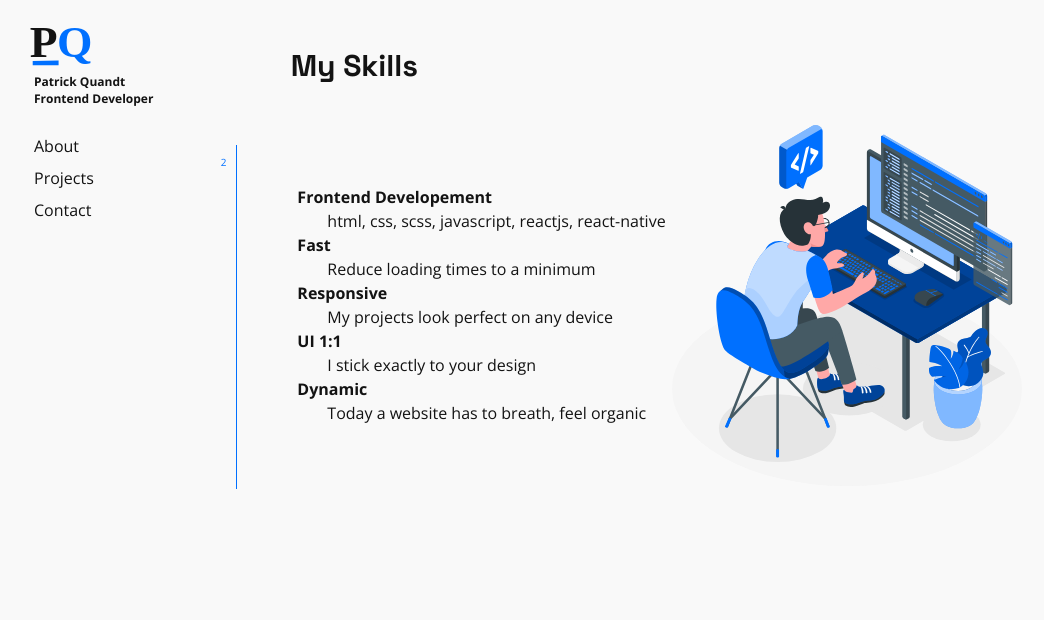
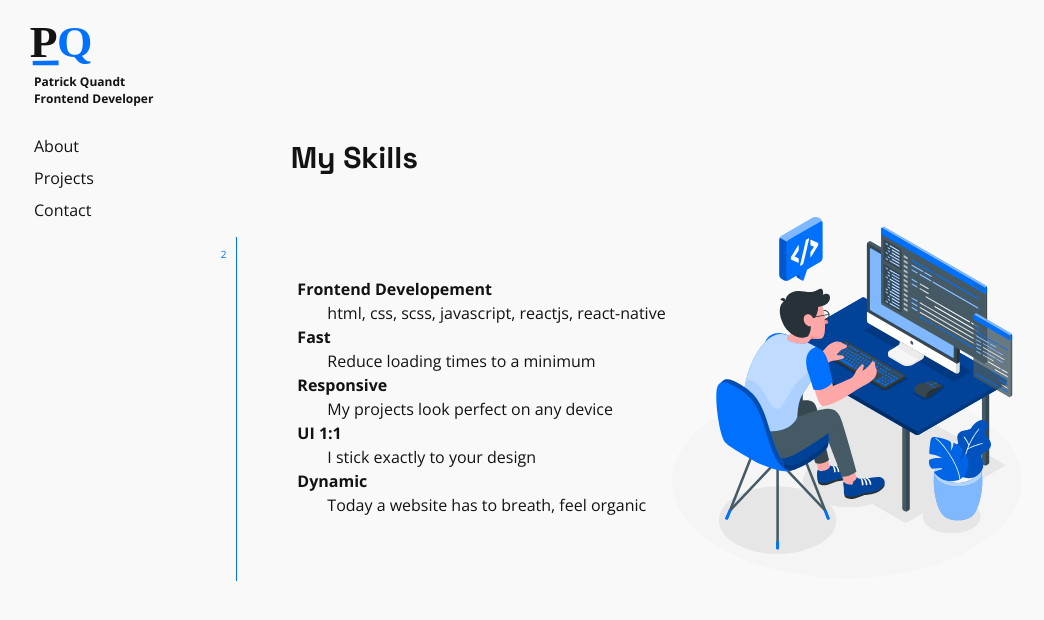
Before and after one commit to pquandt/pqweb, a React (Create React App) app: page /skills in a window 1280 px wide. Shown: the top 620 px of the page, without its empty margins (94-1138 px from the left). Built offline with nearby package versions, Linux system fonts and the light colour scheme.

Commit message:
applied some animation (blendIn)

```diff
--- a/sass/layout/_about.scss
+++ b/sass/layout/_about.scss
@@ -1,4 +1,5 @@
 .about {
+  animation: blendIn 1s ease-in;
   padding-top: 15%;
   padding-left: 5%;
   height: 100%;
--- a/sass/layout/_contact.scss
+++ b/sass/layout/_contact.scss
@@ -1,4 +1,5 @@
 .contact {
+  animation: blendIn 1s ease-in;
   margin-top: 10%;
   padding-left: 5%;
   height: 100%;
--- a/sass/layout/_skills.scss
+++ b/sass/layout/_skills.scss
@@ -1,5 +1,6 @@
 .skills {
-  margin-top: 5%;
+  animation: blendIn 1s ease-in;
+  margin-top: 15%;
   padding-left: 5%;
   height: 100%;
 
--- a/src/css/style.css
+++ b/src/css/style.css
@@ -117,6 +117,7 @@ h1 {
       text-decoration: none; }
 
 .about {
+  animation: blendIn 1s ease-in;
   padding-top: 15%;
   padding-left: 5%;
   height: 100%; }
@@ -169,7 +170,8 @@ h1 {
   padding: 1rem; }
 
 .skills {
-  margin-top: 5%;
+  animation: blendIn 1s ease-in;
+  margin-top: 15%;
   padding-left: 5%;
   height: 100%; }
   .skills-span {
@@ -205,6 +207,7 @@ h1 {
     margin-left: 3rem; }
 
 .contact {
+  animation: blendIn 1s ease-in;
   margin-top: 10%;
   padding-left: 5%;
   height: 100%; }
```
